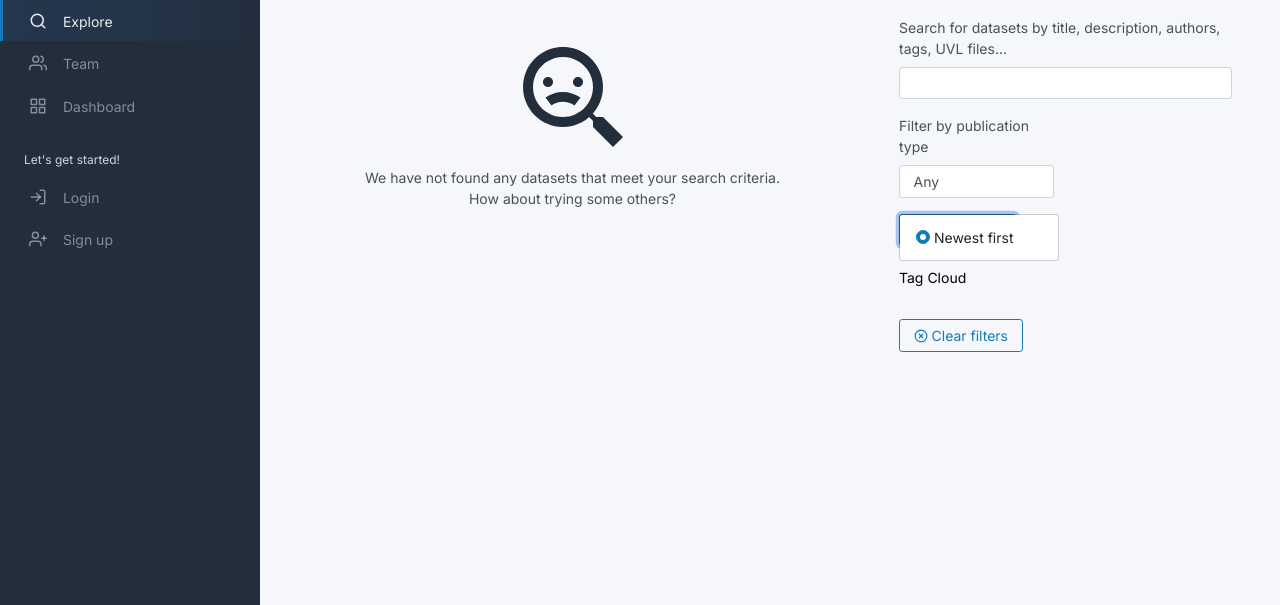
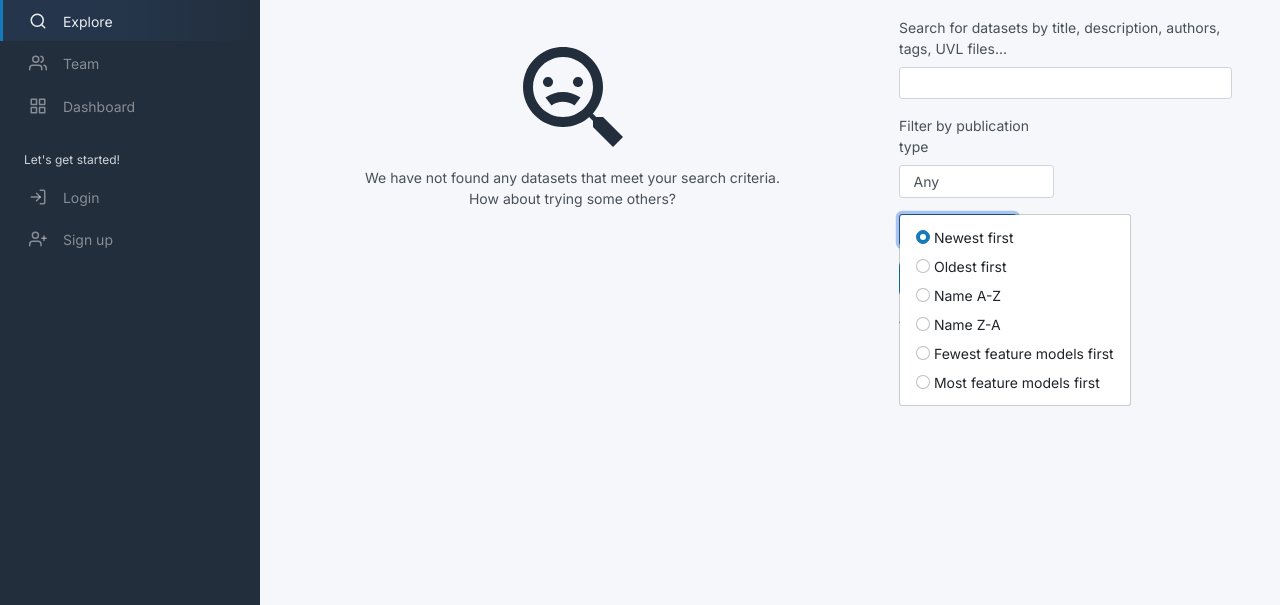
Before and after one commit to EGC-Serranito/serranito-hub, a Flask app: page /explore in a window 1280 px wide, after a click on "Sort results". Shown: the part 184-789 px from the top of the page. Run offline with Flask 3, Linux system fonts and the light colour scheme; data that the repository does not hold is empty; parts of the project's set-up code (start-up, migrations or seed data) failed here and were passed over; some libraries are stand-ins or nearby versions.

```diff
--- a/app/modules/explore/templates/explore/index.html
+++ b/app/modules/explore/templates/explore/index.html
@@ -20,22 +26,29 @@
                         We have not found any datasets that meet your search criteria. <br>How about trying some others?
                     </p>
                 </div>
+
+                <div id="results_not_found" style="text-align: center;"></div>
+
+
             </div>
         </div>
 
         <div class="col-lg-5 fixed-column" id="filters">
+
             {{ form.hidden_tag() }}
 
             <div class="row">
+
                 <div class="col-12">
+
                     <div class="row">
+
                         <div class="col-12">
                             <div class="mb-3">
                                 <label class="form-label" for="query">
                                     Search for datasets by title, description, authors, tags, UVL files...
                                 </label>
-                                <input class="form-control" id="query" name="query" required="" type="text"
-                                       value="" autofocus>
+                                <input class="form-control" id="query" name="query" required="" type="text" value="" autofocus>
                             </div>
                         </div>
 
@@ -80,20 +94,52 @@
                                     <li>
                                         <label class="dropdown-item">
                                             <input class="form-check-input" type="radio" value="newest" name="sorting" checked="">
-                                            <span class="form-check-label">Newest first</span>
+                                            <span class="form-check-label">
+                                                Newest first
+                                            </span>
+                                        </label>
+                                    </li>
+                                    <li>
+                                        <label class="dropdown-item">
+                                            <input class="form-check-input" type="radio" value="oldest" name="sorting">
+                                            <span class="form-check-label">
+                                                Oldest first
+                                            </span>
+                                        </label>
+                                    </li>
+                                    <li>
+                                        <label class="dropdown-item">
+                                            <input class="form-check-input" type="radio" value="name_asc" name="sorting">
+                                            <span class="form-check-label">
+                                                Name A-Z
+                                            </span>
+                                        </label>
+                                    </li>
+                                    <li>
+                                        <label class="dropdown-item">
+                                            <input class="form-check-input" type="radio" value="name_desc" name="sorting">
+                                            <span class="form-check-label">
+                                                Name Z-A
+                                            </span>
+                                        </label>
+                                    </li>
+                                    <li>
+                                        <label class="dropdown-item">
+                                            <input class="form-check-input" type="radio" value="feature_models_asc" name="sorting">
+                                            <span class="form-check-label">
+                                                Fewest feature models first
+                                            </span>
+                                        </label>
+                                    </li>
+                                    <li>
+                                        <label class="dropdown-item">
+                                            <input class="form-check-input" type="radio" value="feature_models_desc" name="sorting">
+                                            <span class="form-check-label">
+                                                Most feature models first
+                                            </span>
                                         </label>
                                     </li>
                                 </ul>
-                            </div>
-                        </div>
-                    </div>
-
-                    <!-- Nueva sección de nube de etiquetas -->
-                    <div class="row mt-4">
-                        <div class="col-12">
-                            <h5>Tag Cloud</h5>
-                            <div id="tag-cloud" class="mb-3 tag-cloud">
-                                <!-- Las etiquetas se cargarán aquí -->
                             </div>
                         </div>
                     </div>
```
Also changed, not shown: other parts of app/modules/explore/templates/explore/index.html (+44 -26 lines).
